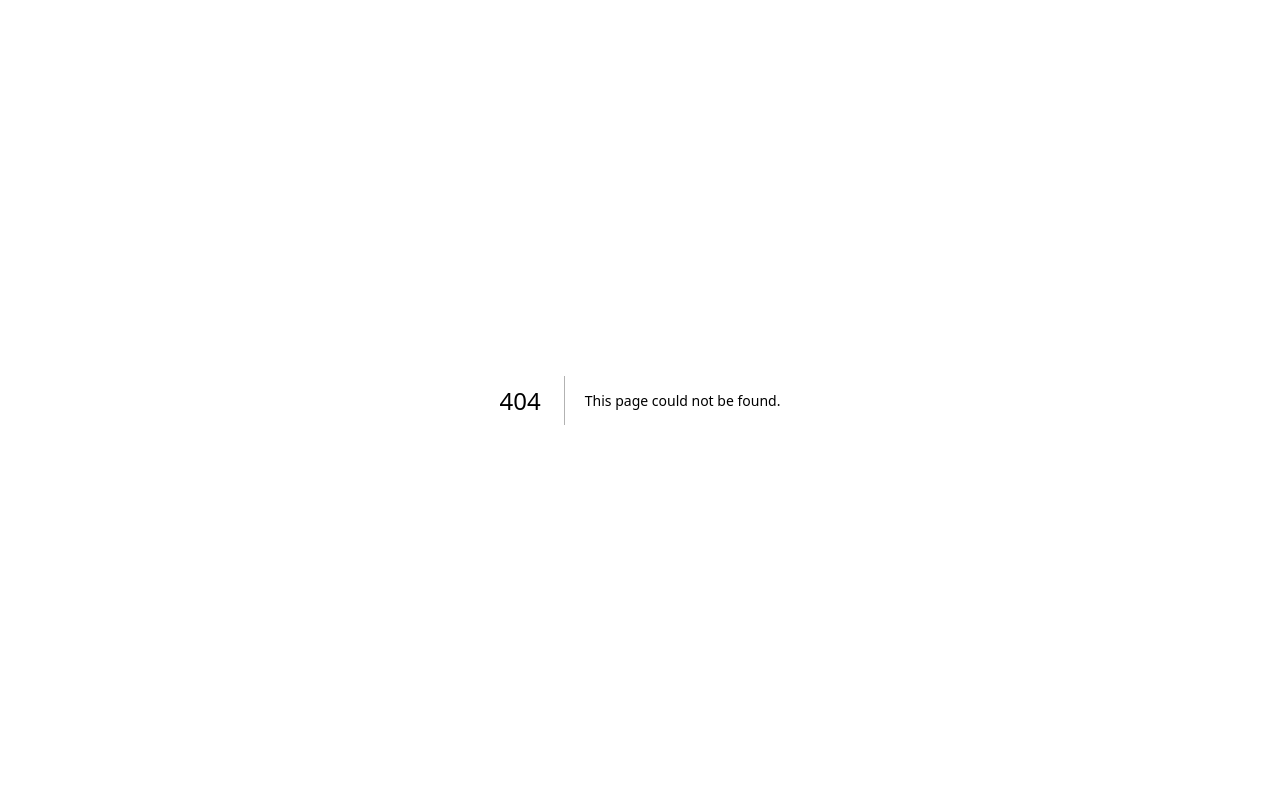
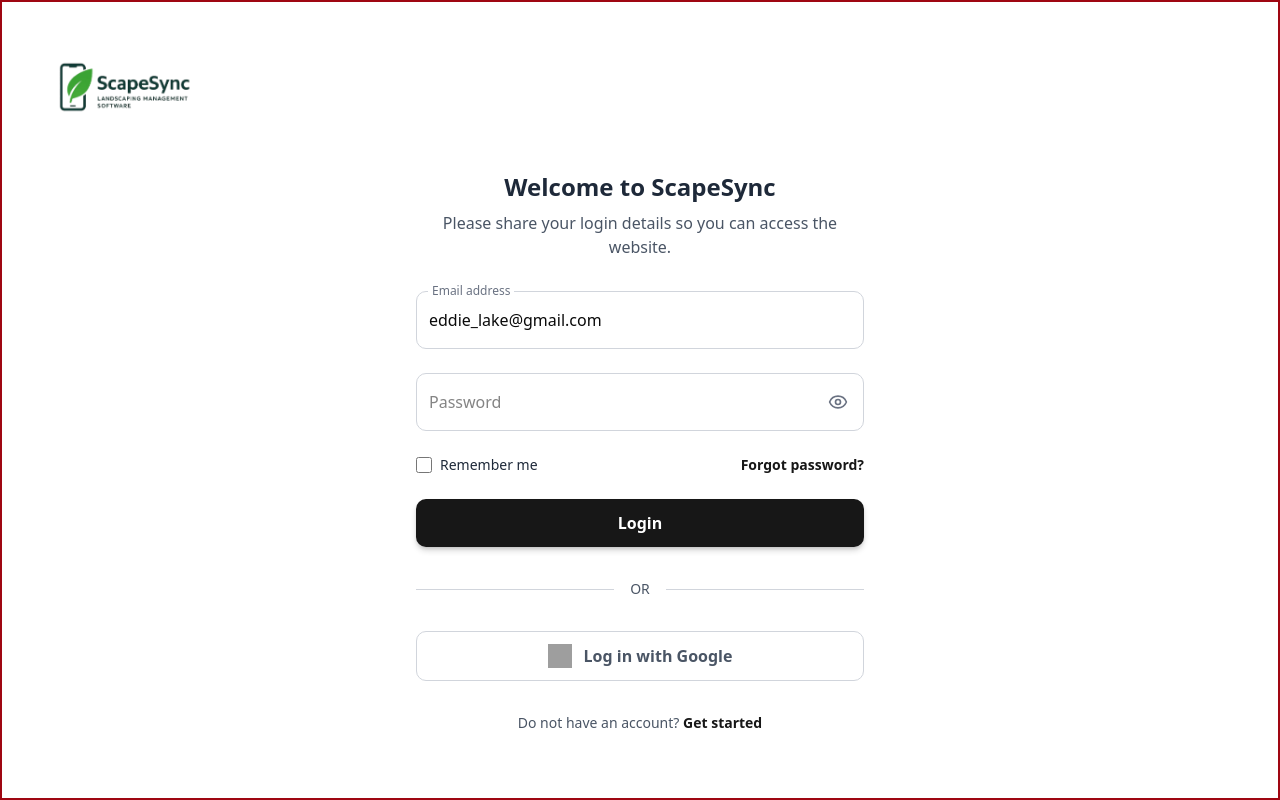
Before and after one commit to SopnilSwapon/softvence-career-assessment, a Next.js app: page /login in a window 1280 px wide. Before the commit this address had no page. Built offline with nearby package versions, Linux system fonts and the light colour scheme; grey boxes are pictures that could not be loaded.

Commit message:
added login form

```diff
--- a/src/app/components/Navbar.tsx
+++ b/src/app/components/Navbar.tsx
@@ -1,23 +1,25 @@
-import Image from 'next/image'
-import React from 'react'
+import Image from "next/image";
+import Link from "next/link";
+import React from "react";
 
 export default function Navbar() {
   return (
-    <div className='flex flex-row justify-between items-center md:px-30 px-8 py-5'>
+    <div className="flex flex-row justify-between items-center md:px-30 px-8 py-5">
       <Image
         src="/images/image 7.png"
         alt="logo"
         height={147}
         width={60}
-          className='w-[147px] h-[60px]'
+        className="w-[147px] h-[60px]"
       />
+      <Link href="/login">
         <button
-  className="w-[142px] h-[46px] flex flex-row justify-start items-center px-[26px] py-[10px]
+          className="w-[142px] h-[46px] cursor-pointer flex flex-row justify-start items-center px-[26px] py-[10px]
          rounded-lg shadow-[0px_8px_16px_0px_rgba(57,164,50,0.24)] font-bold bg-[rgba(59,163,52,1)] text-white"
         >
           Get Started
         </button>
-
+      </Link>
     </div>
-  )
+  );
 }
--- /dev/null
+++ b/src/app/login/page.tsx
@@ -0,0 +1,140 @@
+"use client";
+import { useState } from "react";
+import { Eye, EyeOff } from "lucide-react";
+import Image from "next/image";
+import Link from "next/link";
+
+export default function Login() {
+  const [showPassword, setShowPassword] = useState(false);
+  const [rememberMe, setRememberMe] = useState(false);
+  const [email, setEmail] = useState("eddie_lake@gmail.com");
+  const [password, setPassword] = useState("");
+
+  return (
+    <div className="min-h-screen  flex justify-center px-8 bg-white align-middle w-full border-2 border-red-800 flex-col">
+      <div>
+        <div className="p-6">
+          <Image
+            src="/images/image 7.png"
+            alt="ScapeSync"
+            height={24}
+            width={20}
+            className="h-14 w-auto"
+          />
+        </div>
+        {/* Main Content */}
+        <div className="flex-1 flex items-center justify-center px-6 py-8">
+          <div className="w-full max-w-md space-y-8">
+            {/* Header */}
+            <div className="text-center">
+              <h1 className="text-2xl font-bold text-gray-800">
+                Welcome to ScapeSync
+              </h1>
+              <p className="mt-2 text-gray-600">
+                Please share your login details so you can access the website.
+              </p>
+            </div>
+
+            {/* Login Form */}
+            <form className="space-y-6">
+              {/* Email Field */}
+              <div className="relative">
+                <label className="absolute -top-2 left-3 bg-white px-1 text-xs text-gray-500">
+                  Email address
+                </label>
+                <input
+                  type="email"
+                  value={email}
+                  onChange={(e) => setEmail(e.target.value)}
+                  className="w-full px-3 py-4 border border-gray-300 rounded-lg focus:outline-none focus:ring-2 focus:ring-primary focus:border-transparent"
+                />
+              </div>
+
+              {/* Password Field */}
+              <div className="relative">
+                <input
+                  type={showPassword ? "text" : "password"}
+                  placeholder="Password"
+                  value={password}
+                  onChange={(e) => setPassword(e.target.value)}
+                  className="w-full px-3 py-4 pr-12 border border-gray-300 rounded-lg focus:outline-none focus:ring-2 focus:ring-primary focus:border-transparent"
+                />
+                <button
+                  type="button"
+                  onClick={() => setShowPassword(!showPassword)}
+                  className="absolute right-3 top-1/2 -translate-y-1/2 p-1 text-gray-500 hover:text-gray-700"
+                >
+                  {showPassword ? <EyeOff size={20} /> : <Eye size={20} />}
+                </button>
+              </div>
+
+              {/* Remember Me & Forgot Password */}
+              <div className="flex items-center justify-between">
+                <label className="flex items-center">
+                  <input
+                    type="checkbox"
+                    checked={rememberMe}
+                    onChange={(e) => setRememberMe(e.target.checked)}
+                    className="h-4 w-4 text-primary border-gray-300 rounded focus:ring-primary"
+                  />
+                  <span className="ml-2 text-sm text-gray-800">
+                    Remember me
+                  </span>
+                </label>
+                <Link
+                  href="/forgot-password"
+                  className="text-sm font-semibold text-primary hover:text-primary-700"
+                >
+                  Forgot password?
+                </Link>
+              </div>
+
+              {/* Login Button */}
+              <button
+                type="submit"
+                className="w-full bg-primary hover:brightness-110 text-white font-semibold py-3 px-4 rounded-lg transition-all shadow-md shadow-primary/20"
+              >
+                Login
+              </button>
+            </form>
+
+            {/* Divider */}
+            <div className="relative">
+              <div className="absolute inset-0 flex items-center">
+                <div className="w-full border-t border-gray-300" />
+              </div>
+              <div className="relative flex justify-center text-sm">
+                <span className="px-4 bg-white text-gray-600">OR</span>
+              </div>
+            </div>
+
+            {/* Google Login */}
+            <button className="w-full flex items-center justify-center gap-3 py-3 px-4 border border-gray-300 rounded-lg hover:bg-gray-50 transition-colors">
+              <Image
+                src="https://api.builder.io/api/v1/image/assets/TEMP/fa66cf372c43f675053abac1c24ac96841483537?width=48"
+                alt="Google"
+                height={6}
+                width={6}
+                className="w-6 h-6"
+              />
+              <span className="font-semibold text-gray-600">
+                Log in with Google
+              </span>
+            </button>
+
+            {/* Sign Up Link */}
+            <div className="text-center text-sm">
+              <span className="text-gray-600">Do not have an account? </span>
+              <Link
+                href="/register"
+                className="font-semibold text-primary hover:text-primary-700"
+              >
+                Get started
+              </Link>
+            </div>
+          </div>
+        </div>
+      </div>
+    </div>
+  );
+}
```
Also changed, not shown: 1 other file (tests, documents, lock files or other folders). Lines whose indentation alone changed are shown as unchanged.
